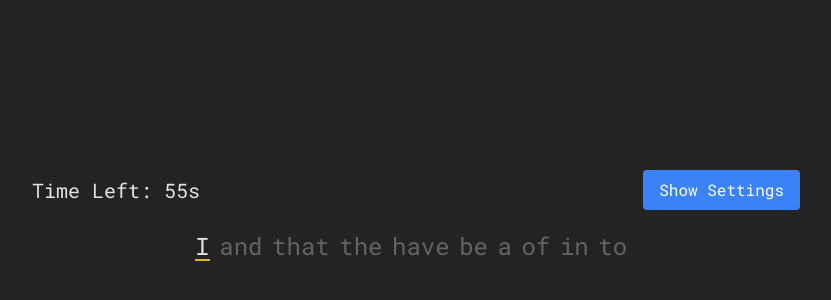
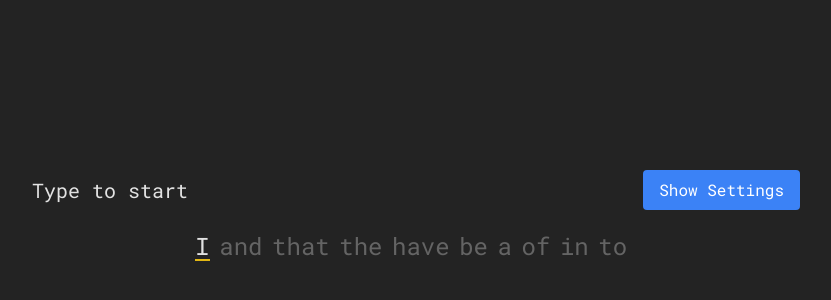
Before and after one commit to wScottSh/bottom10, a Next.js app: page / in a window 1280 px wide. Shown: the part 142-442 px from the top of the page, without its empty margins (224-1055 px from the left). Built offline with nearby package versions, Linux system fonts and the light colour scheme.

Commit message:
Enhance TypingTest component by adding testStarted state to manage test initiation and updating timer display based on test status

```diff
--- a/app/components/TypingTest.tsx
+++ b/app/components/TypingTest.tsx
@@ -29,6 +29,7 @@ export default function TypingTest() {
   const [currentCharIndex, setCurrentCharIndex] = useState(0);
   const [hasError, setHasError] = useState(false);
   const [isWordErrored, setIsWordErrored] = useState(false);  // Track if word has had an error
+  const [testStarted, setTestStarted] = useState(false);
 
   useEffect(() => {
     startNewTest();
@@ -36,13 +37,13 @@ export default function TypingTest() {
   }, []);
 
   useEffect(() => {
-    if (timeLeft > 0 && !testEnded) {
+    if (timeLeft > 0 && testStarted && !testEnded) {
       const timer = setTimeout(() => setTimeLeft(timeLeft - 1), 1000);
       return () => clearTimeout(timer);
     } else if (timeLeft === 0 && !testEnded) {
       endTest();
     }
-  }, [timeLeft, testEnded]);
+  }, [timeLeft, testEnded, testStarted]);
 
   const startNewTest = () => {
     const newWords = generateWordSet(50);
@@ -55,6 +56,7 @@ export default function TypingTest() {
     setTestEnded(false);
     setStartTime(Date.now());
     setTypedWordStartTime(Date.now());
+    setTestStarted(false);
     inputRef.current?.focus();
   };
 
@@ -75,6 +77,12 @@ export default function TypingTest() {
     if (!currentWord) {
       endTest();
       return;
+    }
+
+    // Start the timer on first keypress
+    if (!testStarted && value.length === 1) {
+      setTestStarted(true);
+      setTypedWordStartTime(Date.now());
     }
 
     // Only allow typing if:
@@ -176,7 +184,9 @@ export default function TypingTest() {
       {!testEnded ? (
         <>
           <div className="flex items-center justify-between w-full max-w-[800px]">
-            <div className="text-xl">Time Left: {timeLeft}s</div>
+            <div className="text-xl">
+              {testStarted ? `Time Left: ${timeLeft}s` : 'Type to start'}
+            </div>
             <button onClick={toggleSettings}>
               {showSettings ? 'Hide Settings' : 'Show Settings'}
             </button>
```
